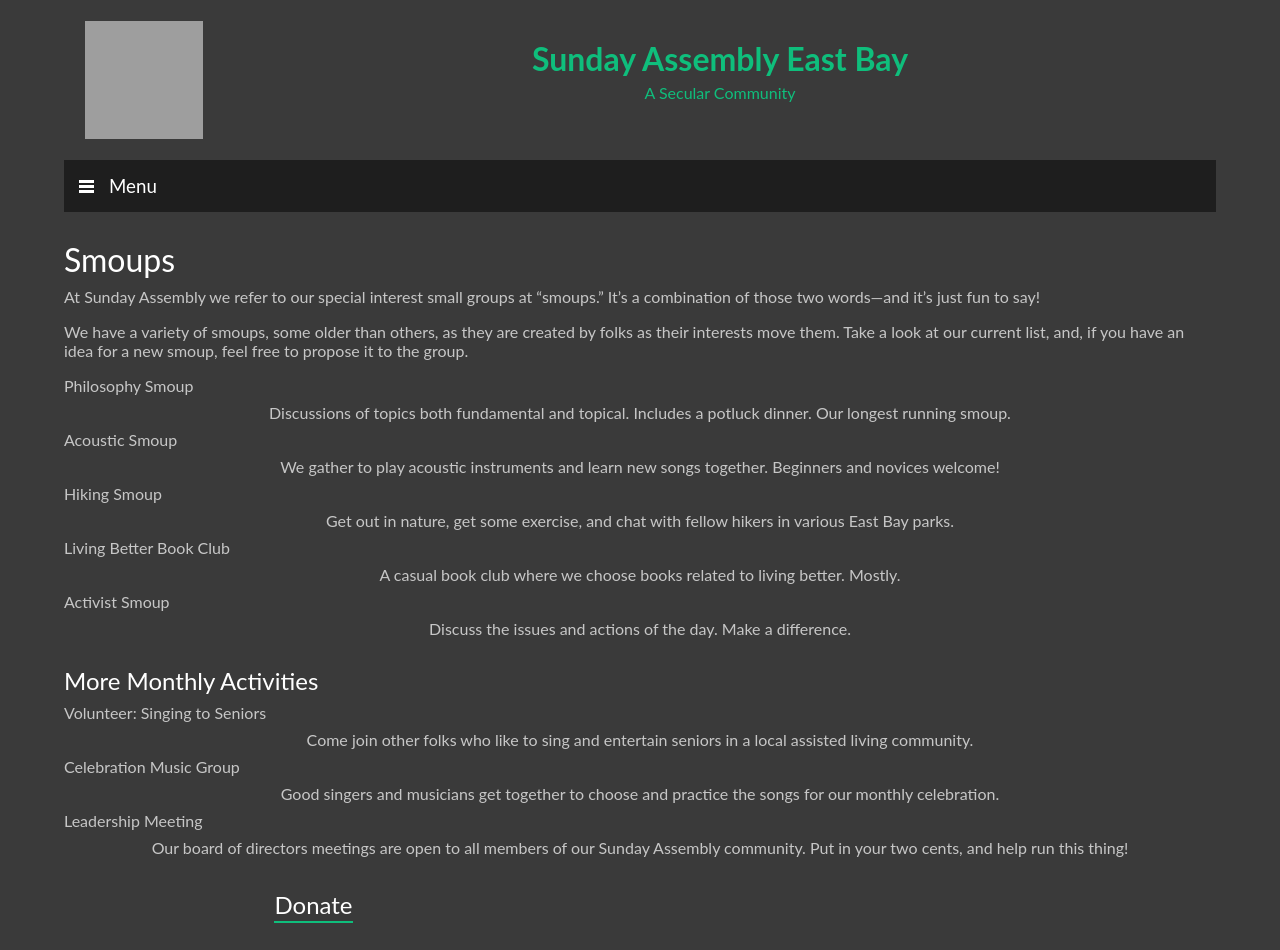
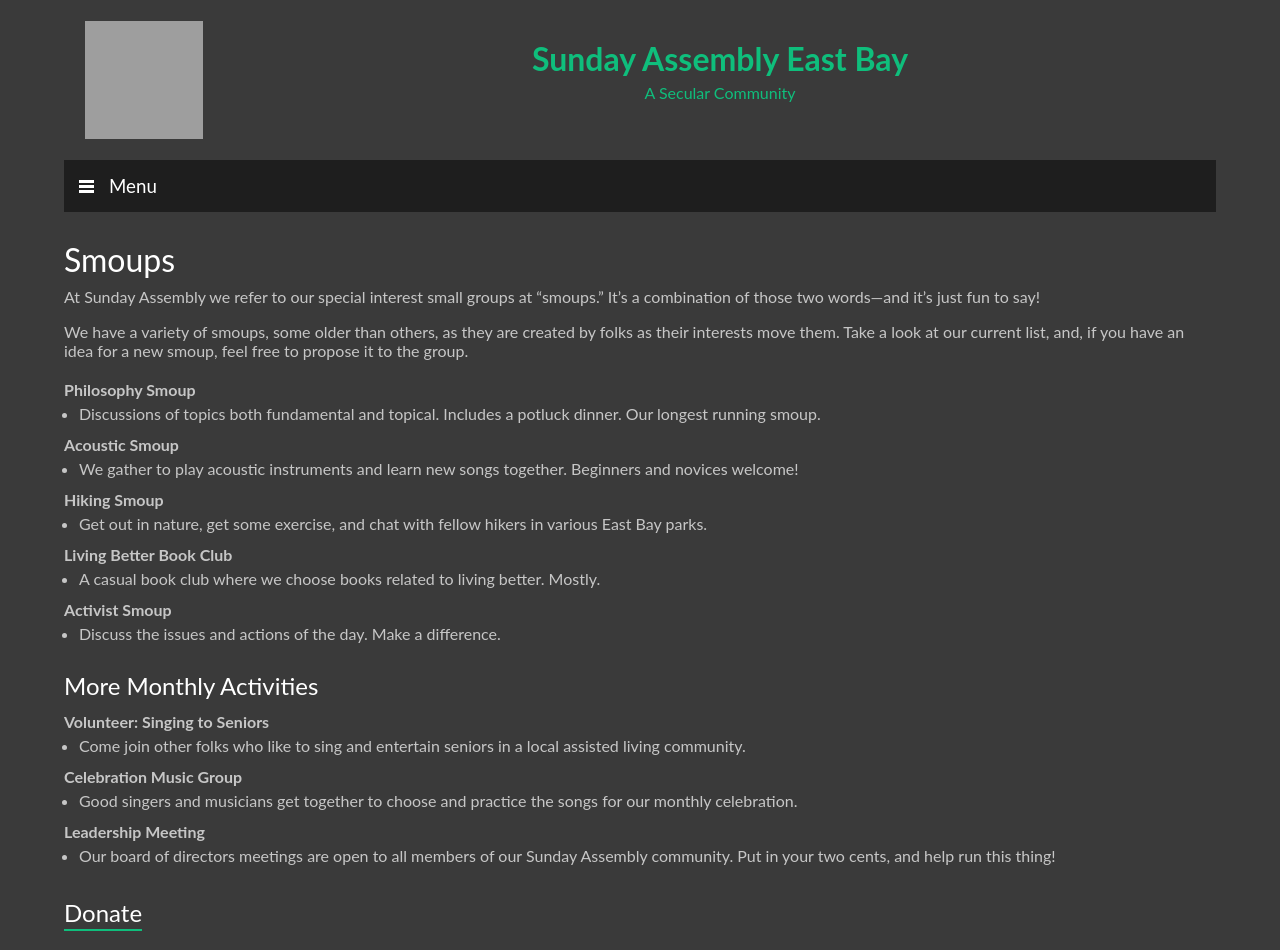
Before and after one commit to g-merrill/saeb, a React (Create React App) app: page /saeb/smoups in a window 1280 px wide. Shown: the top 950 px of the page. Built offline with nearby package versions, Linux system fonts and the light colour scheme; grey boxes are pictures that could not be loaded.

Commit message:
Add video and more consistent styling

```diff
--- a/src/components/css/NavBar.scss
+++ b/src/components/css/NavBar.scss
@@ -28,24 +28,28 @@
     }
   }
   .NavLinkCtnr {
-    width: 100%;
+    width: 90%;
     display: flex;
     flex-direction: column;
+    position: absolute;
+    top: 208px;
+    z-index: 2;
     &.hidden {
       display: none;
     }
     .NavLink {
       line-height: 3rem;
-      cursor: pointer;
       transition: background 0.3s ease;
-      &:hover {
-        background: rgba($color: #0FBE7C, $alpha: 1.0);
-      }
       width: 100%;
       text-align: left;
       padding: 0 0 0 45px;
       color: white;
       text-decoration: none;
+      cursor: pointer;
+      background: rgba(30, 30, 30, 0.5);
+      &:hover {
+        background: rgba($color: #0FBE7C, $alpha: 1.0);
+      }
     }
   }
 }
--- a/src/index.scss
+++ b/src/index.scss
@@ -13,8 +13,12 @@
   outline: 0;
 }
 
-ol, ul {
-	list-style: none;
+ul {
+  text-align: left;
+  padding: 0 0 0 15px;
+  li {
+    margin: 5px 0 0;
+  }
 }
 
 body {
--- a/src/pages/Home.js
+++ b/src/pages/Home.js
@@ -3,7 +3,20 @@ import { Link } from 'react-router-dom';
 import './css/Home.scss';
 
 const Home = () => (
-  <div className='content'>
+  <div className='content Home'>
+    <video
+      playsInline="playsinline"
+      autoPlay="autoplay"
+      muted="muted"
+      loop="loop"
+      poster="https://storage.coverr.co/posters/Cheering-Crowd"
+      className="videoHomePage"
+    >
+      <source
+        src="https://storage.coverr.co/videos/Cheering-Crowd?token=eyJhbGciOiJIUzI1NiIsInR5cCI6IkpXVCJ9.eyJhcHBJZCI6IjExNDMyN0NEOTRCMUFCMTFERTE3IiwiaWF0IjoxNTc5NDg5MjYxfQ.bKHmMwnBG6gb-s36Cxw6gXhFlFNVFCAQ6GkkkNf1pSE"
+        type="video/mp4"
+      />
+    </video>
     <section className="home-description">
       <h2 className='section-title'>Live better, help often, wonder more!</h2>
       <p className='main-text'>Our motto reflects our core values. Sunday Assembly is a secular congregation that meets to hear great talks, sing songs, create community, and rejoice in the wonders of our world.</p>
@@ -12,11 +25,19 @@ const Home = () => (
     <hr />
     <section className="home-details">
       <h2 className='section-title'>Monthly Celebration</h2>
-      <p className="main-text">Our main event is our monthly celebration, when we Assemble on a Sunday.</p>
-      <p className="main-text">We meet on the 3rd Sunday each month at the South Berkeley Senior Center, 2939 Ellis Street, Berkeley (at Ashby Avenue).</p>
       <p className="main-text">
-        10:30-11:00am—Meet and Greet <br />
-        11:00-12:00pm—Celebration <br />
+        Our main event is our monthly celebration, when we Assemble on a Sunday.
+      </p>
+      <p className="main-text">
+        We meet on the 3rd Sunday each month at the South Berkeley Senior Center, 2939 Ellis Street, Berkeley (at Ashby Avenue).
+      </p>
+      <p className="main-text">
+        10:30-11:00am—Meet and Greet
+      </p>
+      <p className="main-text">
+        11:00-12:00pm—Celebration
+      </p>
+      <p className="main-text">
         12-1:30 pm—Potluck
       </p>
       <p className="main-text">Come for the talks, sharing, singing together, and inspiration—stay for the potluck and get to know like-minded folks!</p>
--- a/src/pages/Smoups.js
+++ b/src/pages/Smoups.js
@@ -10,31 +10,31 @@ const Smoups = () => (
     <p className="main-text">
       We have a variety of smoups, some older than others, as they are created by folks as their interests move them. Take a look at our current list, and, if you have an idea for a new smoup, feel free to propose it to the group.
     </p>
-    <p className="main-text">Philosophy Smoup</p>
+    <p className="main-subtitle">Philosophy Smoup</p>
     <ul>
       <li>
         Discussions of topics both fundamental and topical. Includes a potluck dinner. Our longest running smoup.
       </li>
     </ul>
-    <p className="main-text">Acoustic Smoup</p>
+    <p className="main-subtitle">Acoustic Smoup</p>
     <ul>
       <li>
         We gather to play acoustic instruments and learn new songs together. Beginners and novices welcome!
       </li>
     </ul>
-    <p className="main-text">Hiking Smoup</p>
+    <p className="main-subtitle">Hiking Smoup</p>
     <ul>
       <li>
         Get out in nature, get some exercise, and chat with fellow hikers in various East Bay parks.
       </li>
     </ul>
-    <p className="main-text">Living Better Book Club</p>
+    <p className="main-subtitle">Living Better Book Club</p>
     <ul>
       <li>
         A casual book club where we choose books related to living better. Mostly.
       </li>
     </ul>
-    <p className="main-text">Activist Smoup</p>
+    <p className="main-subtitle">Activist Smoup</p>
     <ul>
       <li>
         Discuss the issues and actions of the day. Make a difference.
@@ -42,19 +42,19 @@ const Smoups = () => (
     </ul>
 
     <h2 className="section-title">More Monthly Activities</h2>
-    <p className="main-text">Volunteer: Singing to Seniors</p>
+    <p className="main-subtitle">Volunteer: Singing to Seniors</p>
     <ul>
       <li>
         Come join other folks who like to sing and entertain seniors in a local assisted living community.
       </li>
     </ul>
-    <p className="main-text">Celebration Music Group</p>
+    <p className="main-subtitle">Celebration Music Group</p>
     <ul>
       <li>
         Good singers and musicians get together to choose and practice the songs for our monthly celebration.
       </li>
     </ul>
-    <p className="main-text">Leadership Meeting</p>
+    <p className="main-subtitle">Leadership Meeting</p>
     <ul>
       <li>
         Our board of directors meetings are open to all members of our Sunday Assembly community. Put in your two cents, and help run this thing!
--- a/src/pages/css/App.scss
+++ b/src/pages/css/App.scss
@@ -5,6 +5,9 @@
   flex-direction: column;
   align-items: center;
   background: rgba(58, 58, 58, 1);
+  .videoHomePage {
+    max-height: 364px;
+  }
   .content {
     display: flex;
     flex-direction: column;
@@ -27,7 +30,7 @@
   .footer {
     display: flex;
     flex-direction: column;
-    max-width: 90%;
+    width: 90%;
     section {
       width: 100%;
       display: flex;
```
Also changed, not shown: src/pages/Contact.js (+34 -6 lines).
